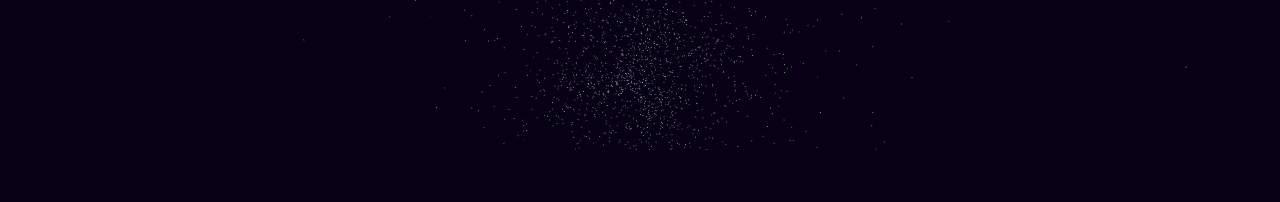
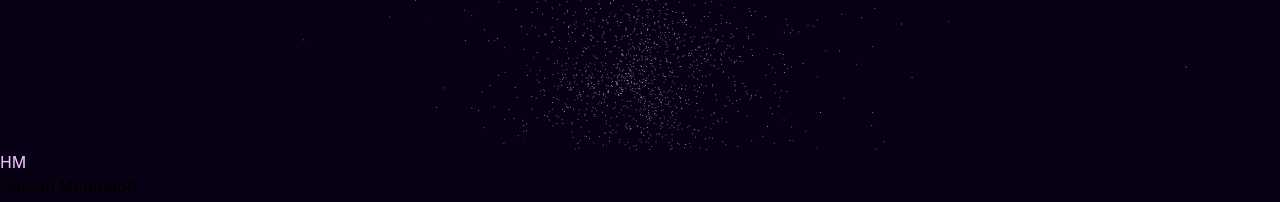
Before and after one commit to mehassanhmood/MyPortfolio, a React (Vite) app: page / in a window 1280 px wide. Shown: the top 202 px of the page. Built offline with nearby package versions, Linux system fonts and the light colour scheme; a web font is replaced by a local one.

Commit message:
Logo done

```diff
--- a/src/components/Navbar.tsx
+++ b/src/components/Navbar.tsx
@@ -9,13 +9,11 @@ const Navbar = () => {
             <a href="#about-me"
             className='h-auto w-auto flex flex-row items-center'
             >
-                {/* <img src="/NavLogo.png" alt="logo"
-                className='hover:animate-spin-slow h-[70px] w-[70px]'
-                 /> */}
-                 <img src="/h-solid.svg" alt="logo"
-                className='hover:animate-spin-slow w-8 h-8 border rounded-lg bg-purple-500 h-[70px] w-[70px]'
-                 />
-                <span className='font-bold ml-[10px] hidden md:block text-gray-300'>
+                 <div className='hover:animate-spin-slow pr-2'>
+                  <p className='Welcome-text'>HM</p>
+                 </div>
+
+                <span className='font-bold ml-[10px] hidden md:block text-gray-300 pl-2'>
                     Hassan Mehmood
                 </span>
             </a>
```
Also changed, not shown: public/HM.png (added).
